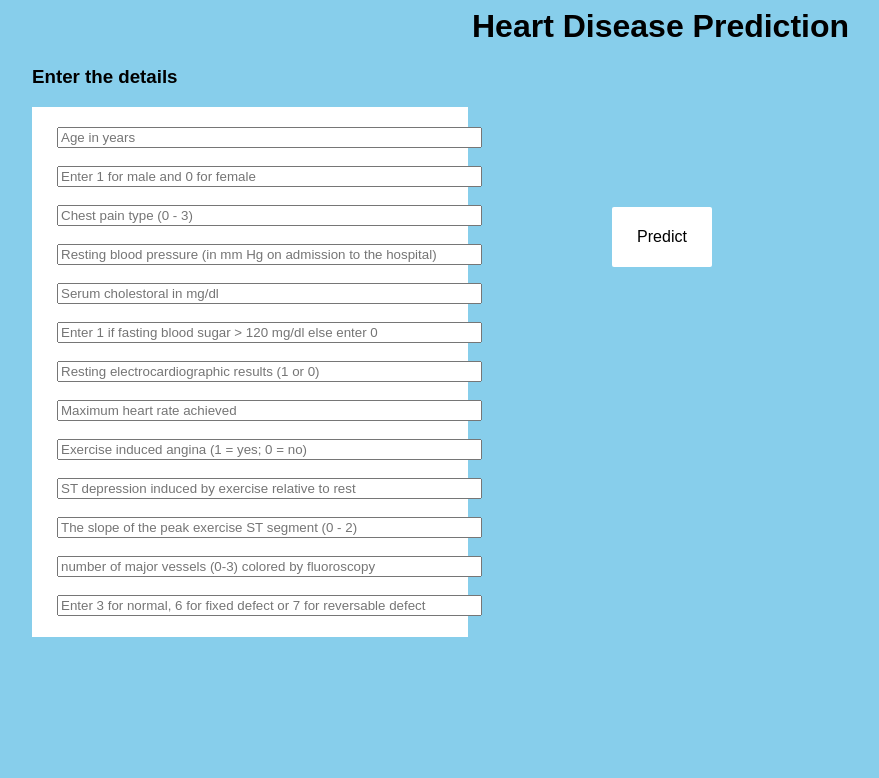
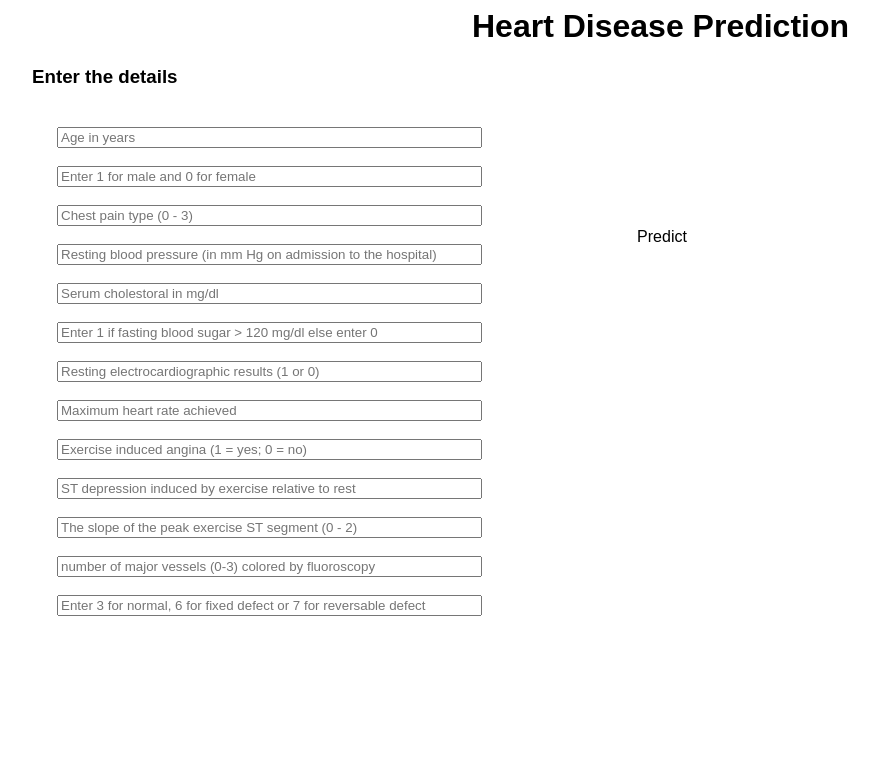
Before and after one commit to apurv2094/Heart-Disease-Prediction, a Flask app: page / in a window 1280 px wide. Shown: the top 778 px of the page, without its empty margins (48-927 px from the left). Run offline with Flask 2, Linux system fonts and the light colour scheme; parts of the project's set-up code (start-up, migrations or seed data) failed here and were passed over.

Commit message:
Change background color to white

```diff
--- a/templates/index.html
+++ b/templates/index.html
@@ -6,7 +6,7 @@
         body{
     margin-left: 80px;
     padding: 0;
-    background-color: skyblue;
+    background-color: white;
     font-family: Arial, Helvetica, sans-serif;
 }
 
```
